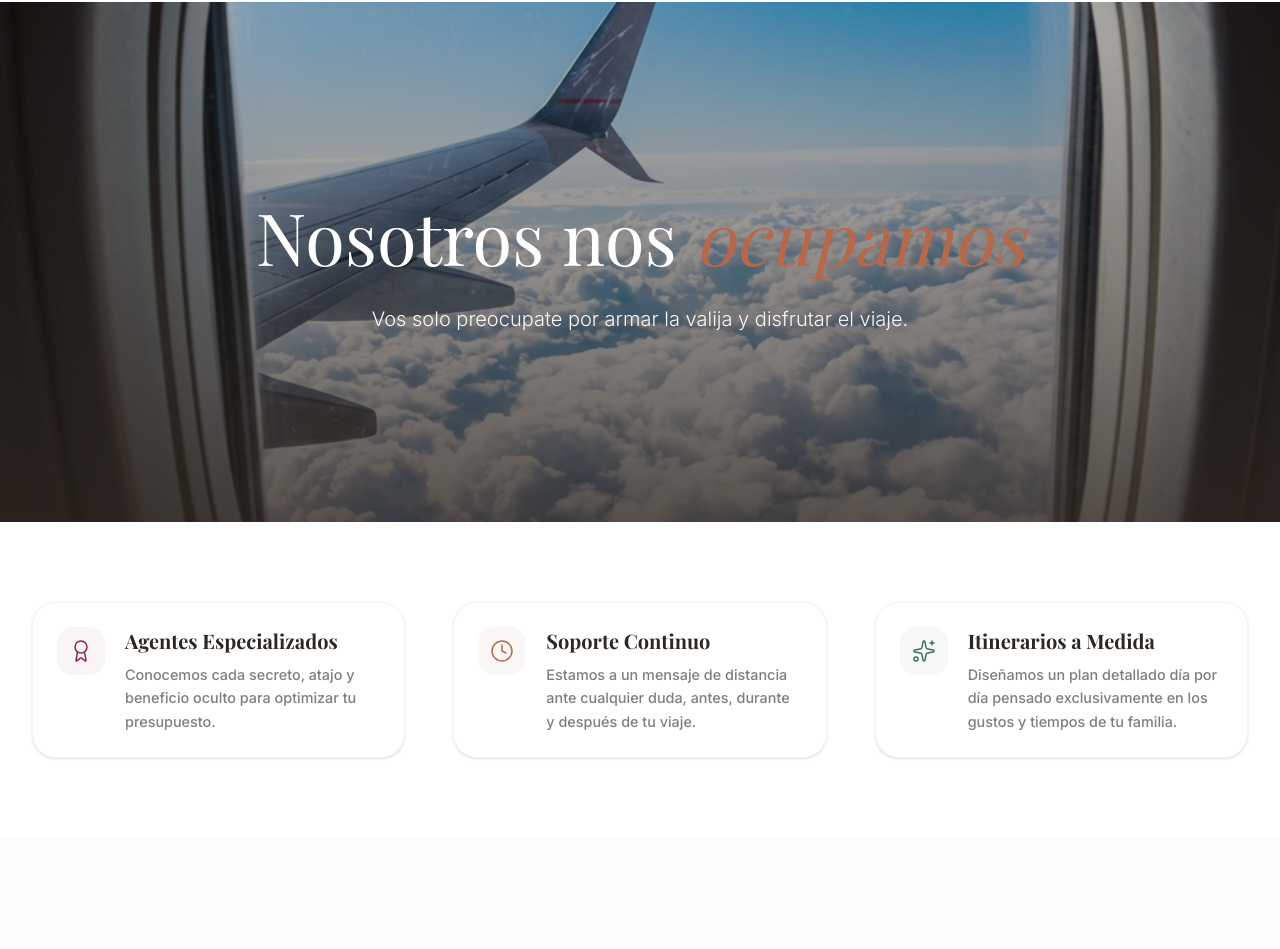
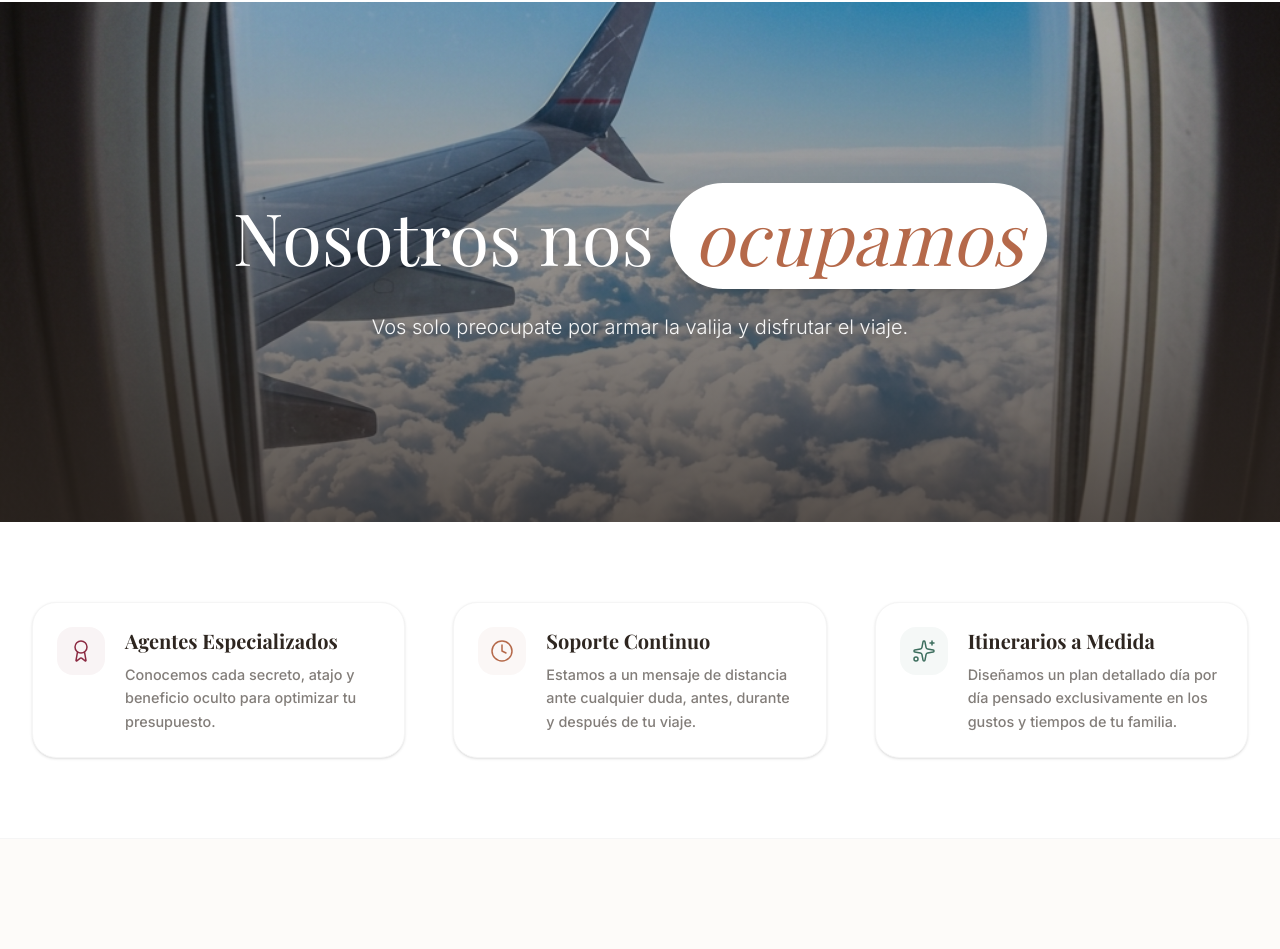
Before and after one commit to TheMagicalDuo/TheMagicalDuo, a React (Vite) app: page / in a window 1280 px wide. Shown: the part 7881-8830 px from the top of the page. Built offline with nearby package versions, Linux system fonts and the light colour scheme; a web font is replaced by a local one.

Commit message:
Enhance visibility of 'ocupamos' on dark backgrounds with a white pill design

```diff
--- a/src/components/DreamVision.jsx
+++ b/src/components/DreamVision.jsx
@@ -49,9 +49,10 @@ export default function DreamVision() {
             whileInView={{ opacity: 1, y: 0 }}
             viewport={{ once: true }}
             transition={{ duration: 0.6 }}
-            className="text-4xl md:text-5xl lg:text-7xl font-serif text-white mb-6 leading-tight drop-shadow-2xl"
+            className="text-4xl md:text-5xl lg:text-7xl font-serif text-white mb-6 leading-tight drop-shadow-2xl flex flex-wrap justify-center items-center gap-x-4 gap-y-2"
           >
-            Nosotros nos <span className="italic text-terracota">ocupamos</span>
+            <span>Nosotros nos</span>
+            <span className="italic bg-white text-terracota px-6 py-2 rounded-full shadow-lg">ocupamos</span>
           </motion.h2>
 
           <motion.p
```
